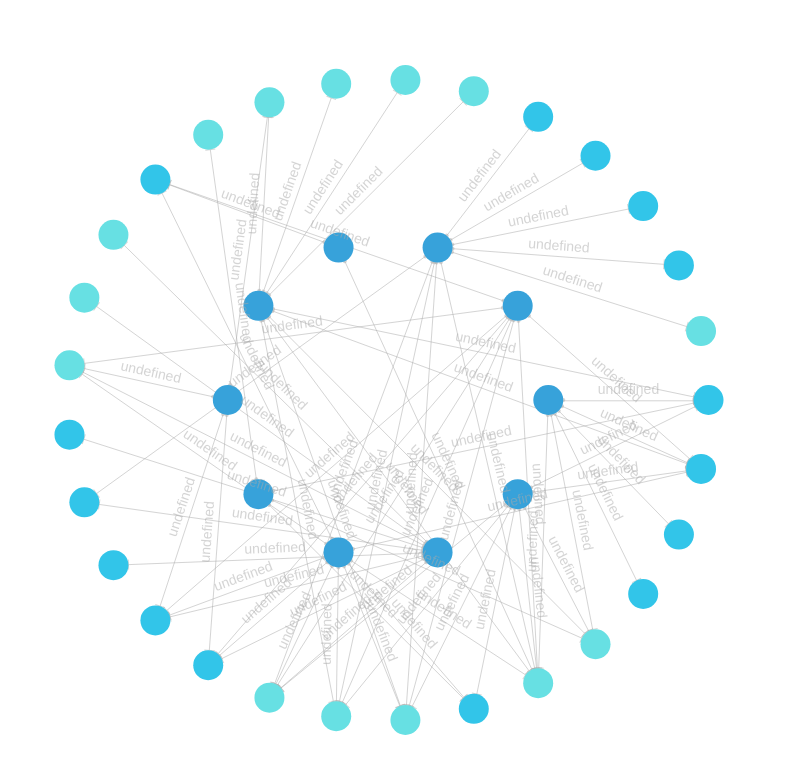
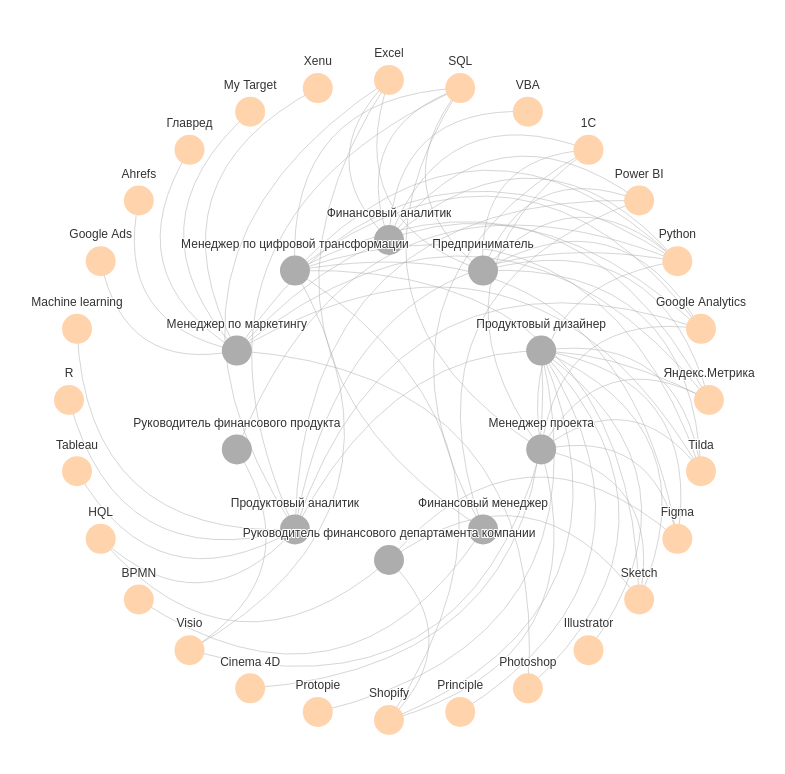
Before and after one commit to cuthere01/dashboard, a React (Vite) app: page / in a window 1280 px wide. Shown: the top 774 px of the page, without its empty margins (251-1036 px from the left). Built offline with nearby package versions, Linux system fonts and the light colour scheme.

Commit message:
improve graph#1

```diff
--- a/public/data.json
+++ b/public/data.json
@@ -6,7 +6,7 @@
     },
     {
         "name": "Предприниматель",
-        "mainSkills": ["1C", "Excel", "Power BI"],
+        "mainSkills": ["1С", "Excel", "Power BI"],
         "otherSkills": [
             "Google Analytics",
             "Яндекс.Метрика",
@@ -31,7 +31,7 @@
         "name": "Менеджер проекта",
         "mainSkills": [
             "Visio",
-            "1C",
+            "1С",
             "Google Analytics",
             "Яндекс.Метрика",
             "Python",
@@ -42,7 +42,7 @@
     },
     {
         "name": "Финансовый менеджер",
-        "mainSkills": ["1C", "Excel", "Power BI"],
+        "mainSkills": ["1С", "Excel", "Power BI"],
         "otherSkills": ["BPMN"]
     },
     {
--- a/src/components/Chart/Chart.tsx
+++ b/src/components/Chart/Chart.tsx
@@ -2,6 +2,8 @@
 import ReactEcharts from "echarts-for-react";
 import * as echarts from "echarts";
 import styles from "./Chart.module.css";
+import { IGraph, INode, ILink } from "@/src/interfaces/graph.interface";
+import { IData } from "@/src/interfaces/data.interface";
 
 const Chart: React.FC = (): JSX.Element => {
     const [option, setOption] = useState<echarts.EChartsOption | null>(null);
@@ -10,91 +12,70 @@
         const fetchData = async () => {
             try {
                 const response = await fetch("/data.json");
-                const input = await response.json();
+                const data = await response.json();
 
-                const nodes = [];
-                const links = [];
+                const nodes: INode[] = [];
+                const links: ILink[] = [];
                 const uniqueSkills = new Map();
                 let idCounter = 0;
 
-                input.forEach((profession) => {
+                data.forEach((profession: IData) => {
                     const professionNode = {
-                        id: idCounter++,
+                        id: String(idCounter++),
                         name: profession.name,
                         category: 0,
+                        itemStyle: { color: "#ADADAD" },
                     };
                     nodes.push(professionNode);
 
-                    profession.mainSkills.forEach((skill) => {
+                    const addChild = (type: number): void => {
+                        (type === 1 ? profession.mainSkills : profession.otherSkills).forEach((skill) => {
                             if (!uniqueSkills.has(skill)) {
                                 uniqueSkills.set(skill, idCounter);
                                 nodes.push({
-                                id: idCounter++,
+                                    id: String(idCounter++),
                                     name: skill,
-                                category: 1,
+                                    category: type,
+                                    itemStyle: { color: "#FFD4AD" },
                                 });
                             }
                             links.push({
                                 source: professionNode.id,
                                 target: uniqueSkills.get(skill),
+                                lineStyle: { color: "#ADADAD" },
                             });
                         });
+                    }
 
-                    profession.otherSkills.forEach((skill) => {
-                        if (!uniqueSkills.has(skill)) {
-                            uniqueSkills.set(skill, idCounter);
-                            nodes.push({
-                                id: idCounter++,
-                                name: skill,
-                                category: 2,
-                            });
-                        }
-                        links.push({
-                            source: professionNode.id,
-                            target: uniqueSkills.get(skill),
-                        });
-                    });
+                    addChild(1);
+                    addChild(2);
                 });
 
                 // Результат
-                const data = { nodes, links };
-                console.log(JSON.stringify(data, null, 2));
+                const graph: IGraph = { nodes, links };
+                //console.log(JSON.stringify(graph, null, 2));
 
+                const radiusInner = 125;
+                const radiusOuter = 250;
+                const parents = graph.nodes.filter(
+                    (node) => node.category === 0
+                );
+                const childrens = graph.nodes.filter(
+                    (node) => node.category !== 0
+                );
 
-                const radiusInner = 100;
-                const radiusOuter = 200;
-                const parents = data.nodes.filter(node => node.category === 0);
-                const childrens = data.nodes.filter(node => node.category !== 0);
-
-                const calcCoord = (nodes: any, radius: number): void => {
-                    nodes.forEach((node: any, index: number) => {
+                const calcCoord = (nodes: INode[], radius: number): void => {
+                    nodes.forEach((node, index: number) => {
                         const angle = (index / nodes.length) * 2 * Math.PI;
-                        node.x = Math.cos(angle) * radius;
-                        node.y = Math.sin(angle) * radius;
+                        node.x = Math.sin(angle) * radius;
+                        node.y = -Math.cos(angle) * radius;
                     });
-                }
+                };
 
                 calcCoord(parents, radiusInner);
                 calcCoord(childrens, radiusOuter);
 
 
-                data.nodes.forEach((node: any, index: number) => {
-                    if (node.category === undefined) {
-                        console.warn("У узла отсутствует категория:", node);
-                        node.category = -1;
-                    }
-                    if (node.category === 0) {
-                        node.radius = radiusInner;
-                        node.itemStyle = "green";
-
-                    } else if (node.category === 1 || node.category === 2) {
-                        node.radius = radiusOuter;
-                        node.itemStyle = "orange";
-                    } else {
-                        node.radius = radiusOuter;
-                        node.itemStyle = "orange";
-                    }
-                });
 
                 setOption({
                     tooltip: {},
@@ -105,11 +86,11 @@
                             type: "graph",
                             layout: "none",
                             roam: true,
-                            edgeSymbol: ["circle", "line"],
+
                             edgeSymbolSize: [4, 10],
                             symbolSize: 30,
-                            data: data.nodes,
-                            links: data.links,
+                            data: graph.nodes,
+                            links: graph.links,
                             categories: [
                                 { name: "Профессии" },
                                 { name: "Основные навыки" },
@@ -119,19 +100,25 @@
                                 repulsion: 400,
                                 gravity: 0.1,
                             },
+                            lineStyle: {
+                                opacity: 0.5, // Линии по умолчанию невидимы
+                                curveness: 0.5, // Закругленность линий; подберите значение по желанию
+                            },
+                            label: {
+                                show: true,
+                                position: "top"
+                            },
                             emphasis: {
                                 focus: "adjacency",
+                                itemStyle: {
+                                    color: "#00A372",
+                                },
                                 lineStyle: {
-                                    width: 4,
+                                    color: "#ADADAD",
+                                    opacity: 1, // Делает линии видимыми при наведении/выборе
                                 },
                             },
                             symbol: "circle",
-                            edgeLabel: {
-                                show: true,
-                                formatter: "{c}",
-                                fontSize: 14,
-                                color: "#aaa",
-                            },
                         },
                     ],
                 });
--- a/src/index.css
+++ b/src/index.css
@@ -1,29 +1,11 @@
-:root {
-    font-family: Inter, system-ui, Avenir, Helvetica, Arial, sans-serif;
-    line-height: 1.5;
-    font-weight: 400;
-
-    color-scheme: light dark;
-    color: rgba(255, 255, 255, 0.87);
-    background-color: #242424;
-
-    font-synthesis: none;
-    text-rendering: optimizeLegibility;
-    -webkit-font-smoothing: antialiased;
-    -moz-osx-font-smoothing: grayscale;
+*{
+    padding: 0;
+    margin: 0;
+    box-sizing: border-box;
 }
 
 #root{
     width: 100%;
-}
-
-a {
-    font-weight: 500;
-    color: #646cff;
-    text-decoration: inherit;
-}
-a:hover {
-    color: #535bf2;
 }
 
 body {
@@ -33,40 +15,3 @@
     min-width: 320px;
     min-height: 100vh;
 }
-
-h1 {
-    font-size: 3.2em;
-    line-height: 1.1;
-}
-
-button {
-    border-radius: 8px;
-    border: 1px solid transparent;
-    padding: 0.6em 1.2em;
-    font-size: 1em;
-    font-weight: 500;
-    font-family: inherit;
-    background-color: #1a1a1a;
-    cursor: pointer;
-    transition: border-color 0.25s;
-}
-button:hover {
-    border-color: #646cff;
-}
-button:focus,
-button:focus-visible {
-    outline: 4px auto -webkit-focus-ring-color;
-}
-
-@media (prefers-color-scheme: light) {
-    :root {
-        color: #213547;
-        background-color: #ffffff;
-    }
-    a:hover {
-        color: #747bff;
-    }
-    button {
-        background-color: #f9f9f9;
-    }
-}
--- /dev/null
+++ b/src/interfaces/data.interface.ts
@@ -0,0 +1,5 @@
+export interface IData {
+    name: string;
+    mainSkills: string[];
+    otherSkills: string[];
+}
```
Also changed, not shown: src/interfaces/graph.interface.ts (added, +19 -0 lines). Lines whose indentation alone changed are shown as unchanged.
